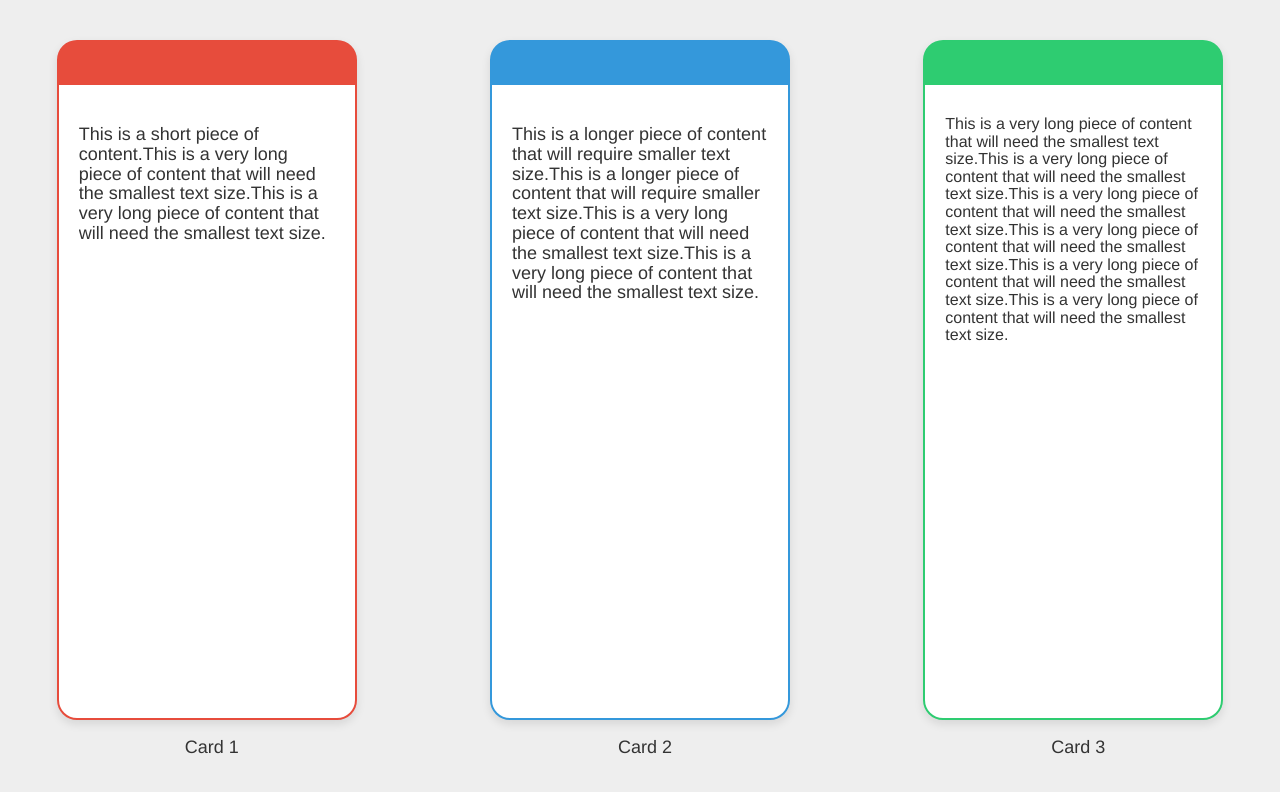
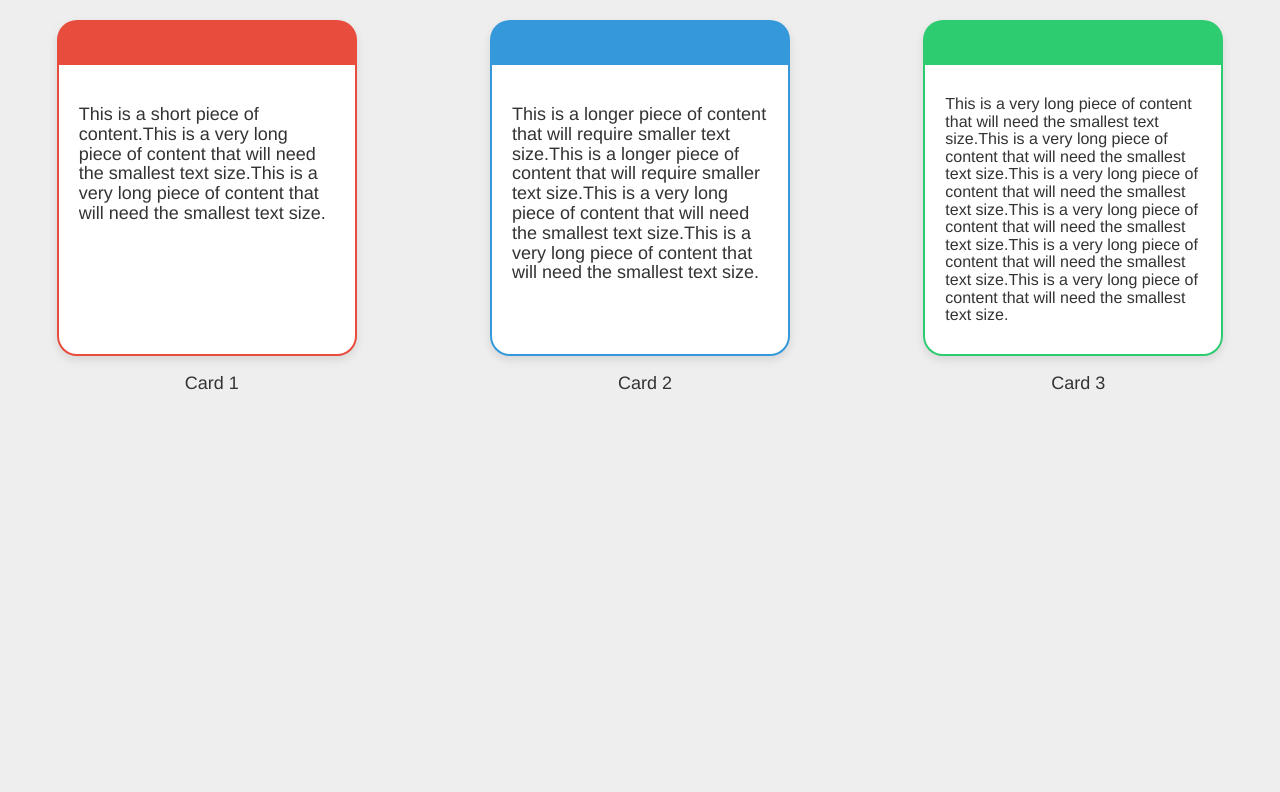
Before and after one commit to Azizbek0304/ResumeMatcher, a React (Create React App) app: page / in a window 1280 px wide. Shown: the top 792 px of the page. Built offline with nearby package versions, Linux system fonts and the light colour scheme.

Commit message:
1 file modified

```diff
--- a/src/components/Cards/card.css
+++ b/src/components/Cards/card.css
@@ -1,75 +1,4 @@
 /* card.css */
-
-:root {
-  --border-color: transparent;
-  --box-icon-size: 24px;
-  --box-text-size: 18px;
-  --box-margin-top: 10px;
-
-  --h2-size: 22px;
-  --h3-size: 18px;
-  --h4-size: 16px;
-  --p-size: 14px;
-
-  --card-height: 85vh;
-}
-
-.cards-container {
-  display: flex;
-  justify-content: space-around;
-  gap: 20px; /* Gap between cards */
-}
-
-.card-container {
-  display: flex;
-  flex-direction: column;
-  align-items: center;
-  justify-content: center;
-  padding: 40px 20px;
-}
-
-.card {
-  width: 300px;
-  display: flex;
-  justify-content: center;
-  border: 2px solid var(--border-color);
-  border-top: 45px solid var(--border-color);
-  padding: 20px;
-  border-radius: 20px;
-  border-color: transparent;
-  box-shadow: 0px 4px 10px rgba(0, 0, 0, 0.1);
-  transition: transform 0.2s ease-in-out, box-shadow 0.2s ease-in-out;
-  background-color: #fff;
-  overflow: hidden;
-  height: var(--card-height);
-  position: relative;
-}
-
-.content-text {
-  overflow: hidden;
-}
-
-.content-text.p {
-  font-size: var(--p-size);
-}
-
-.content-text.h4 {
-  font-size: var(--h4-size);
-}
-
-.content-text.h3 {
-  font-size: var(--h3-size);
-}
-
-.content-text.h2 {
-  font-size: var(--h2-size);
-}
-
-.box {
-  display: flex;
-  justify-content: flex-end;
-  align-items: center;
-  padding: 5px; /* card.css */
 
 :root {
   --border-color: transparent;
@@ -170,15 +99,3 @@
     height: auto;
   }
 }
-
-  margin-top: var(--box-margin-top);
-}
-
-.box-icon {
-  font-size: var(--box-icon-size);
-  margin-right: 10px;
-}
-
-.box-text {
-  font-size: var(--box-text-size);
-}
```
Lines whose indentation alone changed are shown as unchanged.
